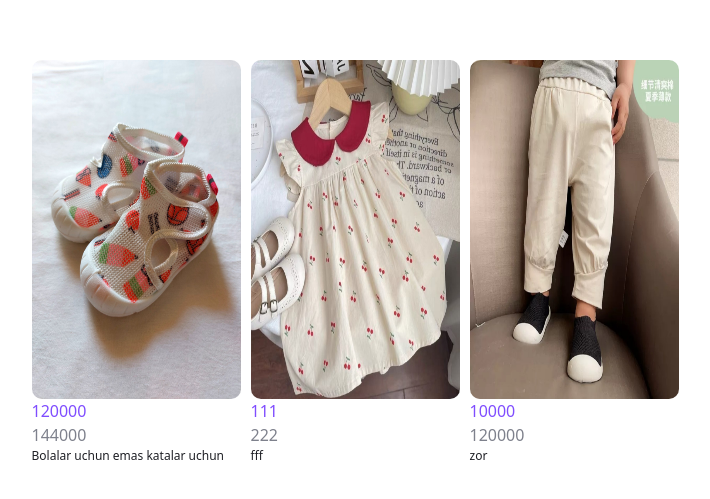
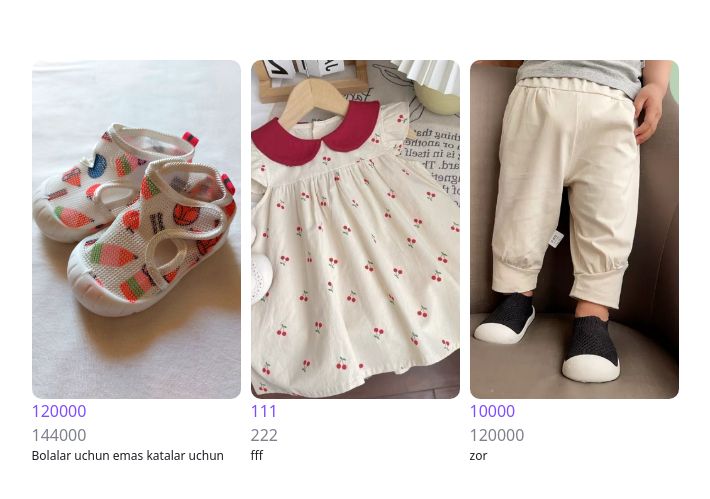
Before and after one commit to Eshukurullohdev/Django-app, a Django app: page / in a window 1280 px wide. Shown: the top 499 px of the page, without its empty margins (285-995 px from the left). Run offline with Django 5.2, Linux system fonts and the light colour scheme; data comes from the database, SQL or seed files in the repository; both versions use the stored data as it was after the commit; some libraries are stand-ins or nearby versions.

Commit message:
add new code in html

```diff
--- a/Platforma/templates/home.html
+++ b/Platforma/templates/home.html
@@ -15,18 +15,13 @@
     <div class="flex items-center justify-center align-center gap-[10px] mt-[60px]">
         {% for narsalar in narsalar %}
         <div class="">
-            <img class="w-[209px] h-[339px] rounded-[10px]" src="{{ narsalar.img.url }}" alt="">
+            <img class="w-[209px] h-[339px] rounded-[10px] object-cover" src="{{ narsalar.img.url }}" alt="">
             <h2 class="text-[#7f4dff]">{{ narsalar.karta_tolov }}</h2>
             <h3 class="text-[#7e818c]">{{ narsalar.narhi }}</h3>
             <p class="text-[12px] text-[#1f2026]">{{ narsalar.tavsifi }}</p>
         </div>
         {% endfor %}
     </div>
-
-    <div>
-
-    </div>
-
 </body>
 
 </html>
--- a/Platforma/views.py
+++ b/Platforma/views.py
@@ -1,11 +1,10 @@
 from django.shortcuts import render
 from django.http import HttpResponse
-from .models import Tovar
+from  .models import Tovar
 # templates
 # dict
 # key
 # value
-
 # for
 def home(request):
     narsalar = Tovar.objects.all()
```
Also changed, not shown: db.sqlite3, media/media/photo_2025-06-20_21-34-34.jpg (added), media/media/photo_2025-06-20_21-34-54.jpg (added), media/media/photo_2025-06-20_21-35-04.jpg (added).
